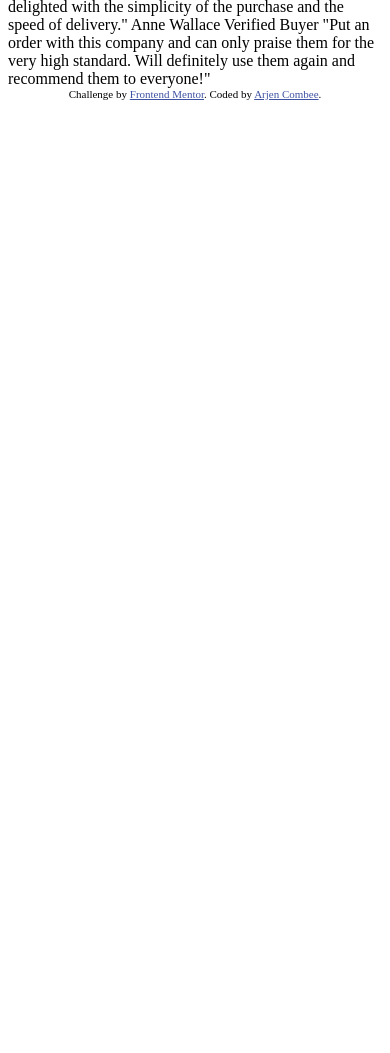
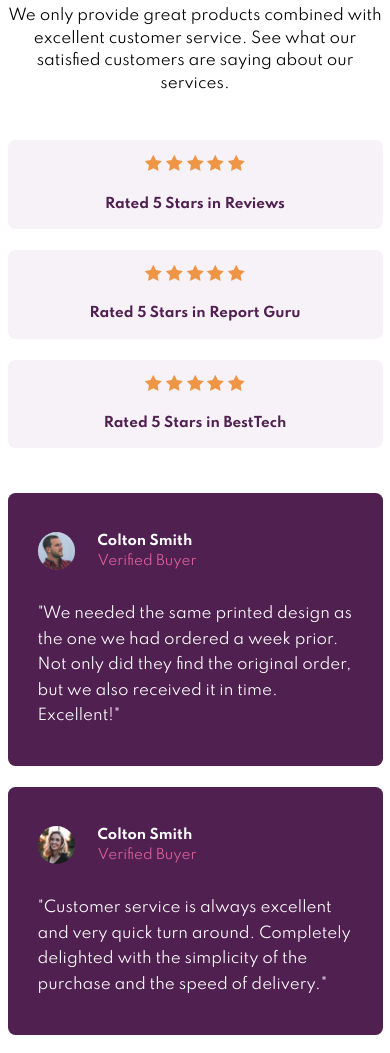
Before and after one commit to ArjenCombee/FEM005-social-proof-section, a plain HTML site: page index.html in a window 390 px wide. Shown: the part 190-1243 px from the top of the page. Before the commit the page ends 844 px from the top, so only its background shows below. Drawn offline with Linux system fonts and the light colour scheme.

Commit message:
Mobile version

```diff
--- a/css/style.css
+++ b/css/style.css
@@ -1,5 +1,114 @@
+:root {
+  --font: 'Spartan', sans-serif;
+  --color-primary-magenta: hsl(300, 43%, 22%);
+  --color-primary-pink: hsl(333, 80%, 67%);
+  --color-neutral-magenta: hsl(303, 10%, 53%);
+  --color-neutral-light-magenta: hsl(300, 24%, 96%);
+  --color-neutral-white: hsl(0, 0%, 100%);
+}
+*,
+*::before,
+*::after {
+  margin: 0;
+  padding: 0;
+  box-sizing: inherit;
+}
+html {
+  font-size: 15px;
+  box-sizing: border-box;
+}
+body {
+  display: flex;
+  flex-direction: column;
+  align-items: center;
+  font-family: var(--font);
+  font-weight: 400;
+  background-color: #fff;
+  line-height: 1.5;
+}
+img {
+  display: block;
+  max-width: 100%;
+}
+
+/* SOCIAL PROOF STYLES */
+.social-proof {
+  max-width: 25rem;
+  padding-top: 5rem;
+  margin: 0 0.5rem;
+}
+.intro,
+.ratings {
+  text-align: center;
+}
+.intro__title {
+  color: var(--color-primary-magenta);
+  font-size: 2rem;
+  font-weight: 700;
+  line-height: 1.1;
+  margin: 0 4rem;
+}
+.intro__body {
+  margin: 1.4rem 0 3rem;
+}
+.rating__item {
+  background-color: var(--color-neutral-light-magenta);
+  margin-bottom: 1.4rem;
+  border-radius: 0.5rem;
+  padding: 1rem 0;
+}
+.rating__item--stars {
+  padding-bottom: 1rem;
+}
+.rating__item--label {
+  color: var(--color-primary-magenta);
+  font-size: 0.9rem;
+}
+.rating__item:last-child {
+  margin-bottom: 3rem;
+}
+.card {
+  background-color: var(--color-primary-magenta);
+  color: var(--color-neutral-white);
+  margin-bottom: 1.4rem;
+  padding: 2.5rem 2rem;
+  border-radius: 0.5rem;
+}
+.card__profile {
+  display: flex;
+  align-items: center;
+  padding-bottom: 2rem;
+}
+.card__profile--name {
+  font-size: 0.9rem;
+  font-weight: 700;
+  padding-left: 1.5rem;
+}
+.card__profile--photo {
+  border-radius: 50%;
+  width: 2.5rem;
+  height: 2.5rem;
+}
+.card__profile--status {
+  display: block;
+  color: var(--color-primary-pink);
+  font-weight: 400;
+  opacity: 0.9;
+}
+.card__testimonial {
+  line-height: 1.7;
+}
+/* UTILITY STYLES */
+.star {
+  display: inline-block;
+  background: url('../images/icon-star.svg') no-repeat;
+  width: 17px;
+  height: 16px;
+}
+
 /* FRONTENDMENTOR STYLES */
 .attribution {
+  margin-top: 3rem;
   font-size: 11px;
   text-align: center;
 }
--- a/index.html
+++ b/index.html
@@ -13,24 +13,117 @@
     />
 
     <title>Frontend Mentor | Social proof section</title>
+    <link rel="preconnect" href="https://fonts.gstatic.com" />
+    <link
+      href="https://fonts.googleapis.com/css2?family=Spartan:wght@400;500;700;800&display=swap"
+      rel="stylesheet"
+    />
     <link rel="stylesheet" href="css/style.css" />
 
     <!-- Feel free to remove these styles or customise in your own stylesheet 👍 -->
     <style></style>
   </head>
   <body>
-    10,000+ of our users love our products. We only provide great products
-    combined with excellent customer service. See what our satisfied customers
-    are saying about our services. Rated 5 Stars in Reviews Rated 5 Stars in
-    Report Guru Rated 5 Stars in BestTech Colton Smith Verified Buyer "We needed
-    the same printed design as the one we had ordered a week prior. Not only did
-    they find the original order, but we also received it in time. Excellent!"
-    Irene Roberts Verified Buyer "Customer service is always excellent and very
-    quick turn around. Completely delighted with the simplicity of the purchase
-    and the speed of delivery." Anne Wallace Verified Buyer "Put an order with
-    this company and can only praise them for the very high standard. Will
-    definitely use them again and recommend them to everyone!"
+    <div class="social-proof">
+      <section class="intro">
+        <h1 class="intro__title">10,000+ of our users love our products.</h1>
+        <p class="intro__body">
+          We only provide great products combined with excellent customer
+          service. See what our satisfied customers are saying about our
+          services.
+        </p>
+      </section>
+      <section class="ratings">
+        <div class="rating__item">
+          <p class="rating__item--stars">
+            <span class="star"></span>
+            <span class="star"></span>
+            <span class="star"></span>
+            <span class="star"></span>
+            <span class="star"></span>
+          </p>
+          <h2 class="rating__item--label">Rated 5 Stars in Reviews</h2>
+        </div>
+        <div class="rating__item">
+          <p class="rating__item--stars">
+            <span class="star"></span>
+            <span class="star"></span>
+            <span class="star"></span>
+            <span class="star"></span>
+            <span class="star"></span>
+          </p>
+          <h2 class="rating__item--label">Rated 5 Stars in Report Guru</h2>
+        </div>
+        <div class="rating__item">
+          <p class="rating__item--stars">
+            <span class="star"></span>
+            <span class="star"></span>
+            <span class="star"></span>
+            <span class="star"></span>
+            <span class="star"></span>
+          </p>
+          <h2 class="rating__item--label">Rated 5 Stars in BestTech</h2>
+        </div>
+      </section>
+      <section class="testimonials">
+        <div class="card">
+          <div class="card__profile">
+            <img
+              src="images/image-colton.jpg"
+              alt="Profile photo"
+              class="card__profile--photo"
+            />
+            <p class="card__profile--name">
+              Colton Smith
+              <span class="card__profile--status">Verified Buyer</span>
+            </p>
+          </div>
+          <p class="card__testimonial">
+            "We needed the same printed design as the one we had ordered a week
+            prior. Not only did they find the original order, but we also
+            received it in time. Excellent!"
+          </p>
+        </div>
 
+        <div class="card">
+          <div class="card__profile">
+            <img
+              src="images/image-irene.jpg"
+              alt="Profile photo"
+              class="card__profile--photo"
+            />
+            <p class="card__profile--name">
+              Colton Smith
+              <span class="card__profile--status">Verified Buyer</span>
+            </p>
+          </div>
+          <p class="card__testimonial">
+            "Customer service is always excellent and very quick turn around.
+            Completely delighted with the simplicity of the purchase and the
+            speed of delivery."
+          </p>
+        </div>
+
+        <div class="card">
+          <div class="card__profile">
+            <img
+              src="images/image-anne.jpg"
+              alt="Profile photo"
+              class="card__profile--photo"
+            />
+            <p class="card__profile--name">
+              Anne Wallace
+              <span class="card__profile--status">Verified Buyer</span>
+            </p>
+          </div>
+          <p class="card__testimonial">
+            "Put an order with this company and can only praise them for the
+            very high standard. Will definitely use them again and recommend
+            them to everyone!"
+          </p>
+        </div>
+      </section>
+    </div>
     <div class="attribution">
       Challenge by
       <a href="https://www..io?ref=challenge" target="_blank">Frontend Mentor</a
```
